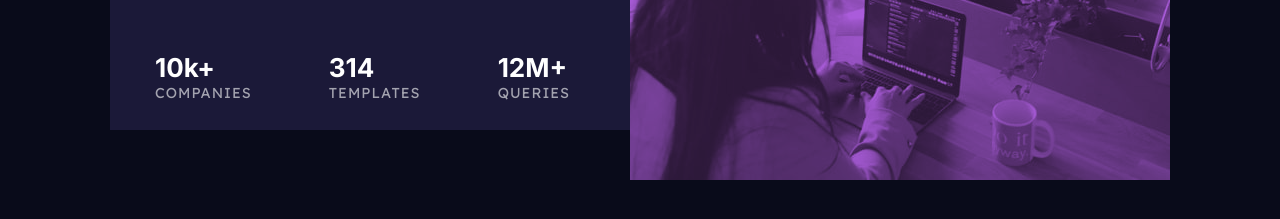
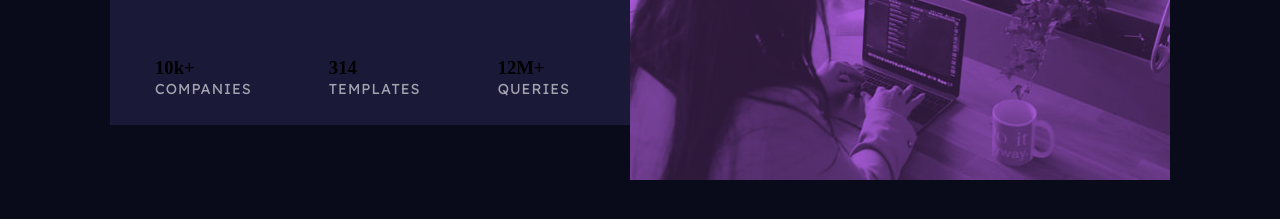
Before and after one commit to oluwa-busssy-olami/stats-preview-card-component, a plain HTML site: page index.html in a window 1280 px wide. Shown: the part 443-662 px from the top of the page. Drawn offline with Linux system fonts and the light colour scheme.

Commit message:
Update index.html

```diff
--- a/index.html
+++ b/index.html
@@ -38,15 +38,15 @@
 
             <div class="review">
                 <div class="statitics">
-                    <h1>10k+</h1>
+                    <h3>10k+</h3>
                     <p>COMPANIES</p>
                 </div>
                 <div class="statitics">
-                    <h1>314</h1>
+                    <h3>314</h3>
                     <p>TEMPLATES</p>
                 </div>
                 <div class="statitics">
-                    <h1>12M+</h1>
+                    <h3>12M+</h3>
                     <p>QUERIES</p>
                 </div>
             </div>
```
